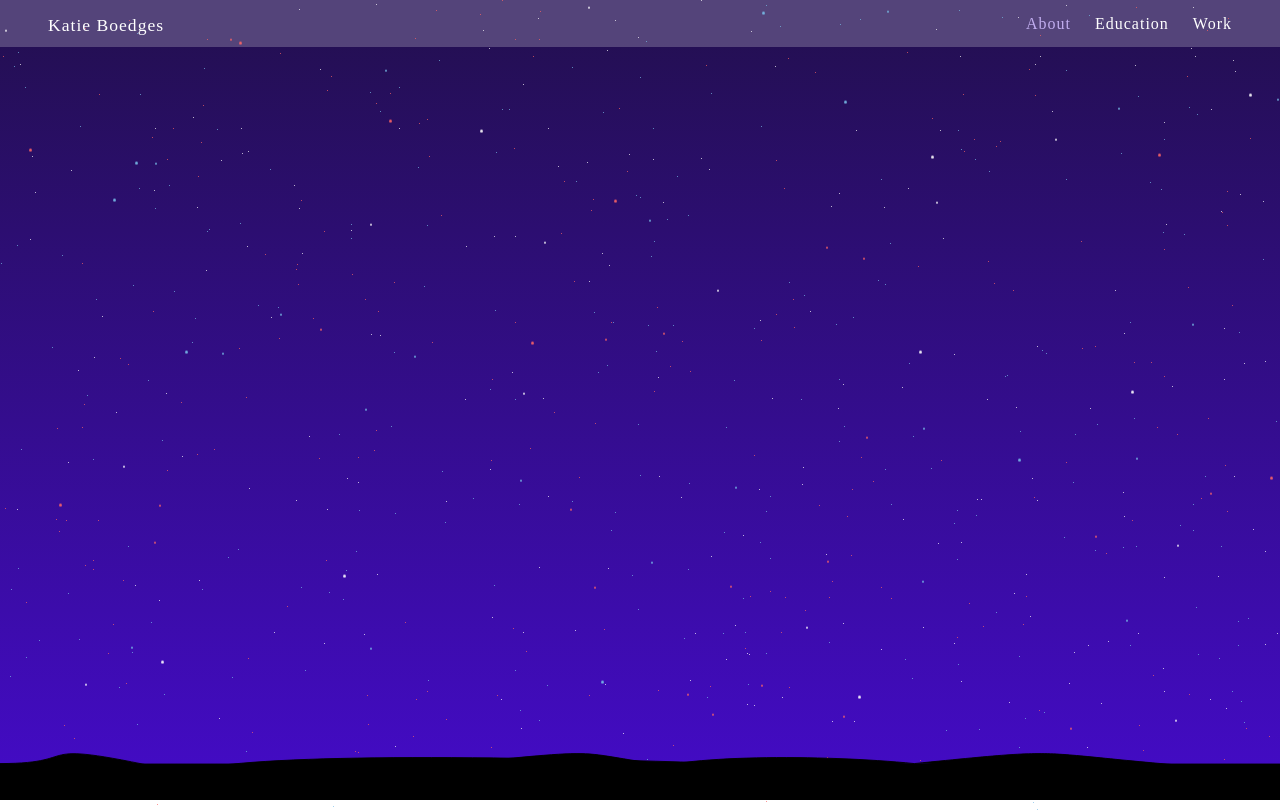
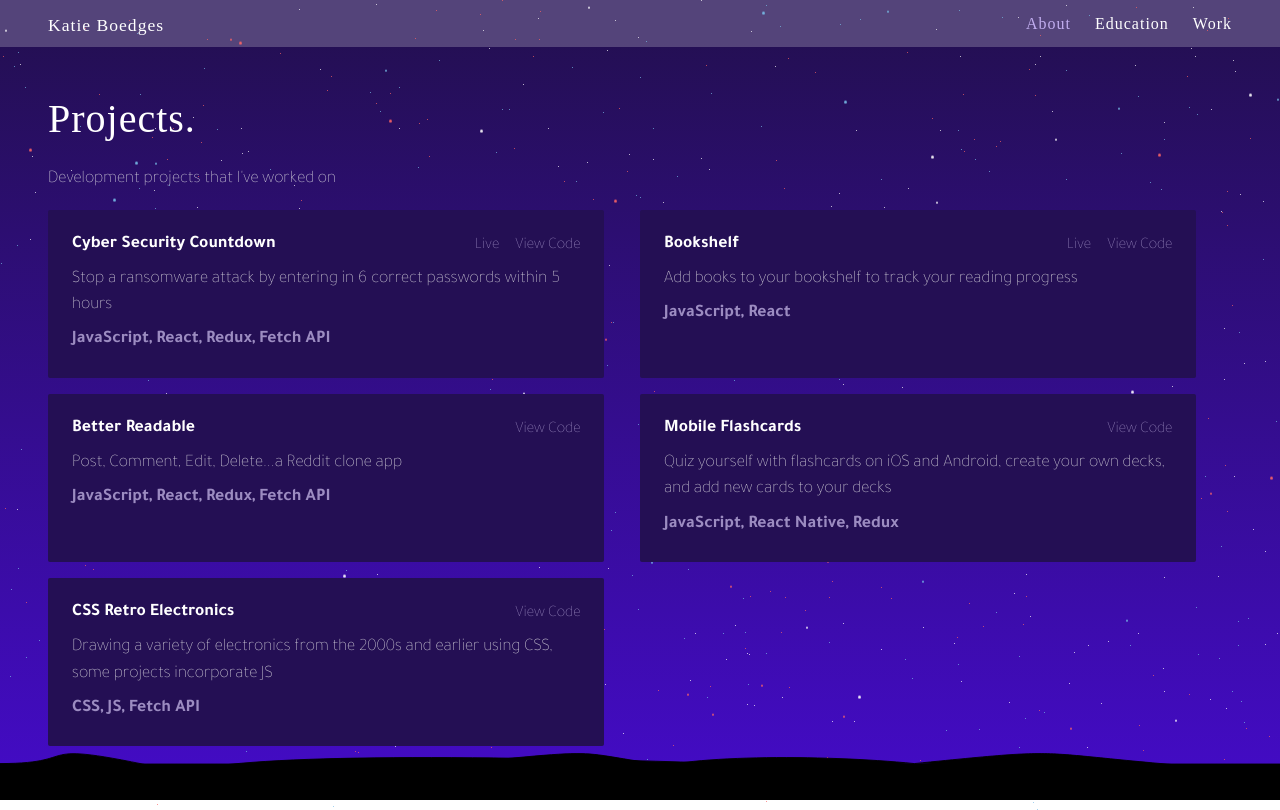
Before and after one commit to kboedges/katieboedges.com, a React (Create React App) app: page /projects in a window 1280 px wide. Built offline with nearby package versions, Linux system fonts and the light colour scheme; a web font is replaced by a local one.

Commit message:
Adjusting URL and page title

```diff
--- a/src/components/App.js
+++ b/src/components/App.js
@@ -12,7 +12,7 @@ class App extends Component {
         <Nav />
         <Route exact path="/" render={() => <About />} />
         <Route path="/about" render={() => <About />} />
-        <Route path="/work" render={() => <Work />} />
+        <Route path="/projects" render={() => <Work />} />
         <Route path="/education" render={() => <Education />} />
         <svg
           className="hills"
--- a/src/components/Work.js
+++ b/src/components/Work.js
@@ -5,7 +5,7 @@ class Work extends Component {
   render() {
     return (
       <div className="work p-5 pb-0">
-        <h1 className="opening mb-4">Work.</h1>
+        <h1 className="opening mb-4">Projects.</h1>
         <p>Development projects that I've worked on</p>
         <div className="d-flex flex-row flex-wrap">
           <CodeCard
```
